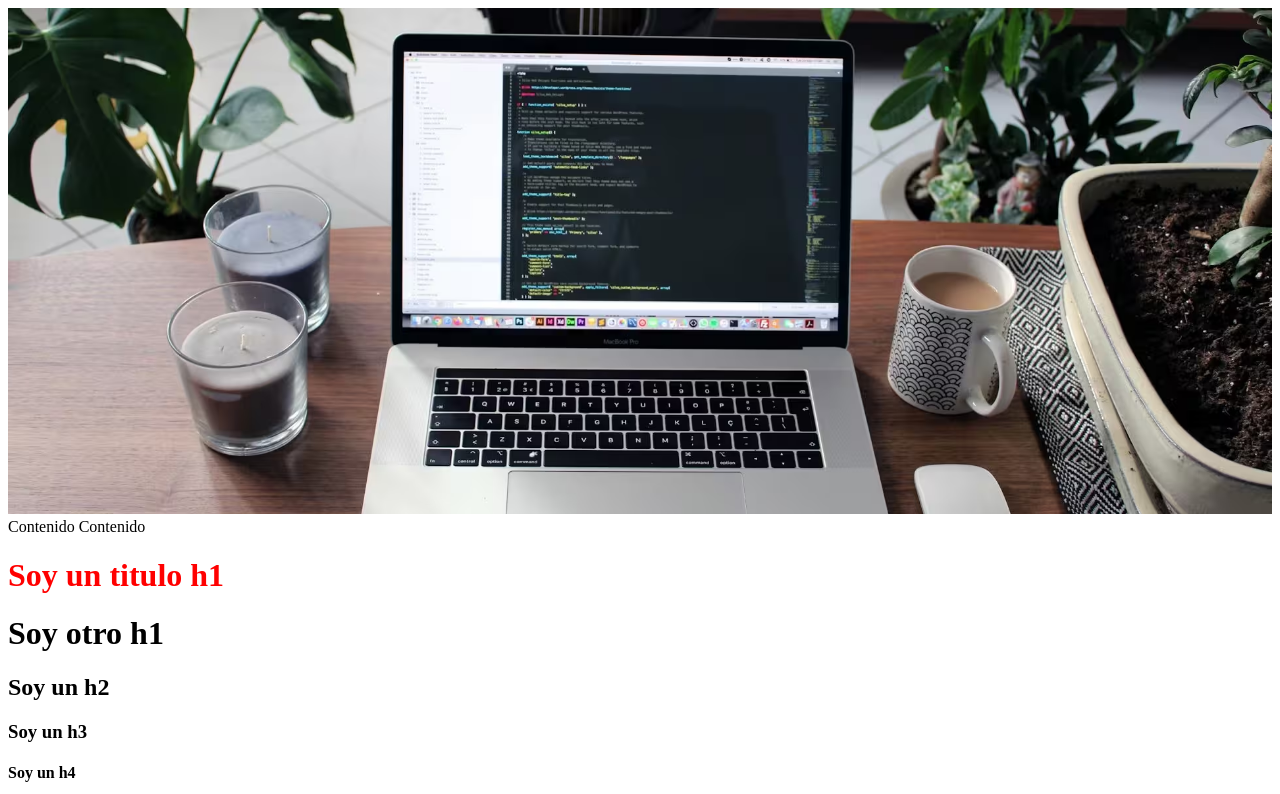
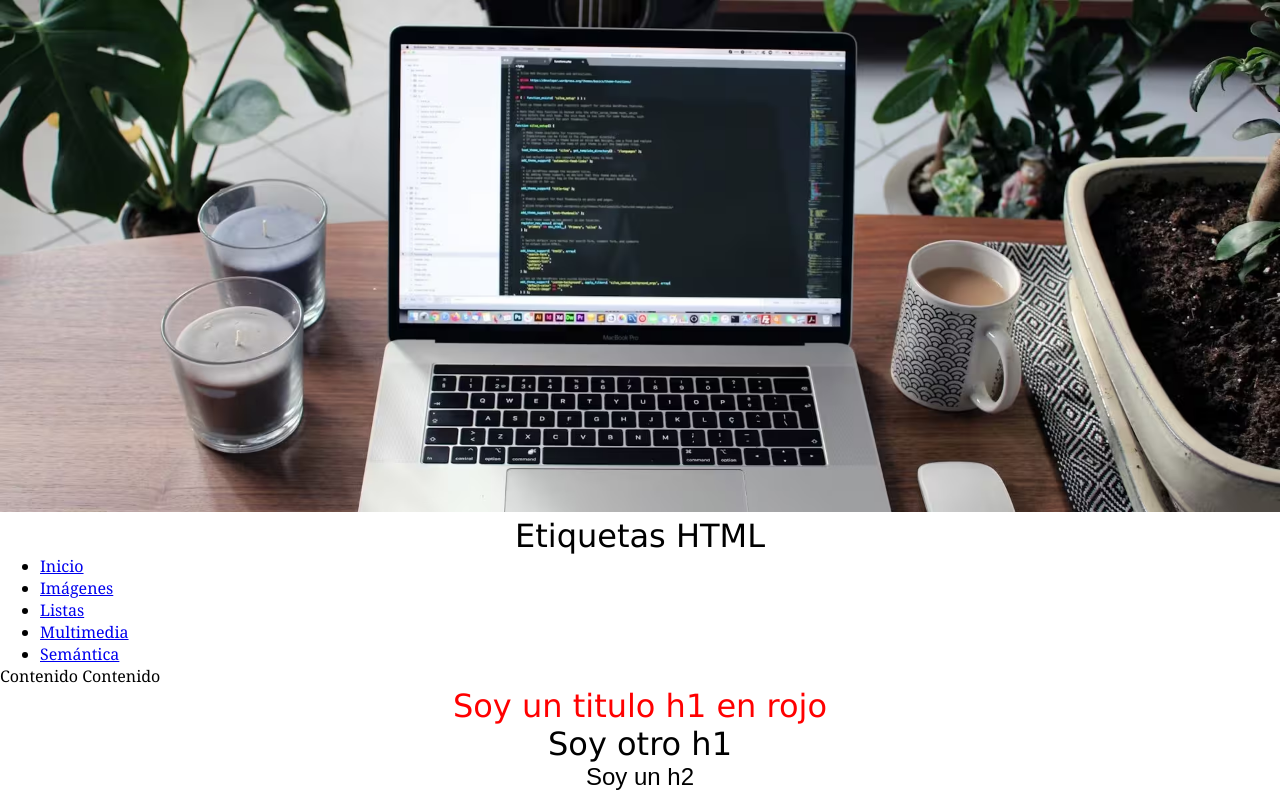
Before and after one commit to lore84bcn/ExercicisCP, a plain HTML site: page 01_catalogo/index.html in a window 1280 px wide. Shown: the top 794 px of the page. Drawn offline with Linux system fonts and the light colour scheme; a web font is replaced by a local one.

Commit message:
Siguiente Cambio

```diff
--- a/01_catalogo/css/style.css
+++ b/01_catalogo/css/style.css
@@ -1,3 +1,26 @@
-img{
-    width: 100%;
+@import url("https://fonts.googleapis.com/css2?family=Bahianita&family=Protest+Guerrilla&family=Protest+Riot&display=swap");
+
+* {
+  margin: 0;
+  font-family:Cambria, Cochin, Georgia, Times, 'Times New Roman', serif
 }
+
+img {
+  width: 100%;
+}
+
+h1, h2, h3 {
+  text-align: center;
+  font-family: "Protest Riot", sans-serif;
+  font-weight: 400;
+  font-style: normal;
+}
+
+h1{
+    font-family: Verdana, Geneva, Tahoma, sans-serif;
+
+}
+
+footer{
+    background-color:darkgray
+}
--- a/01_catalogo/index.html
+++ b/01_catalogo/index.html
@@ -22,7 +22,19 @@
         <source srcset="img/header_1100.avif" media="(max-width: 1100px)">
         <img src="img/header_1920.avif" alt="Ordenador para programar">
     </picture>
+    <h1>Etiquetas HTML</h1>
+    <nav>
+        <ul>
+            <li><a href="index.html">Inicio</a></li>
+            <li><a href="imagenes.html">Imágenes</a></li>
+            <li><a href="listas.html">Listas</a></li>
+            <li><a href="multimedia.html">Multimedia</a></li>
+            <li><a href="semantica.html">Semántica</a></li>
+        </ul>
+    </nav>
 </header>
+
+
     <!--Soy un comentario-->
 
     <!-- 1 - Etiquetas de texto -->
@@ -34,7 +46,7 @@
 
     <!-- 1.1 - Títulos-->
     <!-- Atención: No existe h7 -->
-    <h1 id="titulo1" style="color:red">Soy un titulo h1</h1>
+    <h1 id="titulo1" style="color: red;">Soy un titulo h1 en rojo</h1>
     <h1>Soy otro h1</h1>
     <h2>Soy un h2</h2>
     <h3>Soy un h3</h3>
@@ -158,7 +170,9 @@
         </section>
         <aside></aside> <!--independiente del contenido principal-->
     </main>
-    <footer></footer>
+    <footer>
+        <p>&copy; Lorena</p>
+    </footer>
 
 
 
```
Also changed, not shown: 01_catalogo/imagenes.html (+1 -1 lines).
